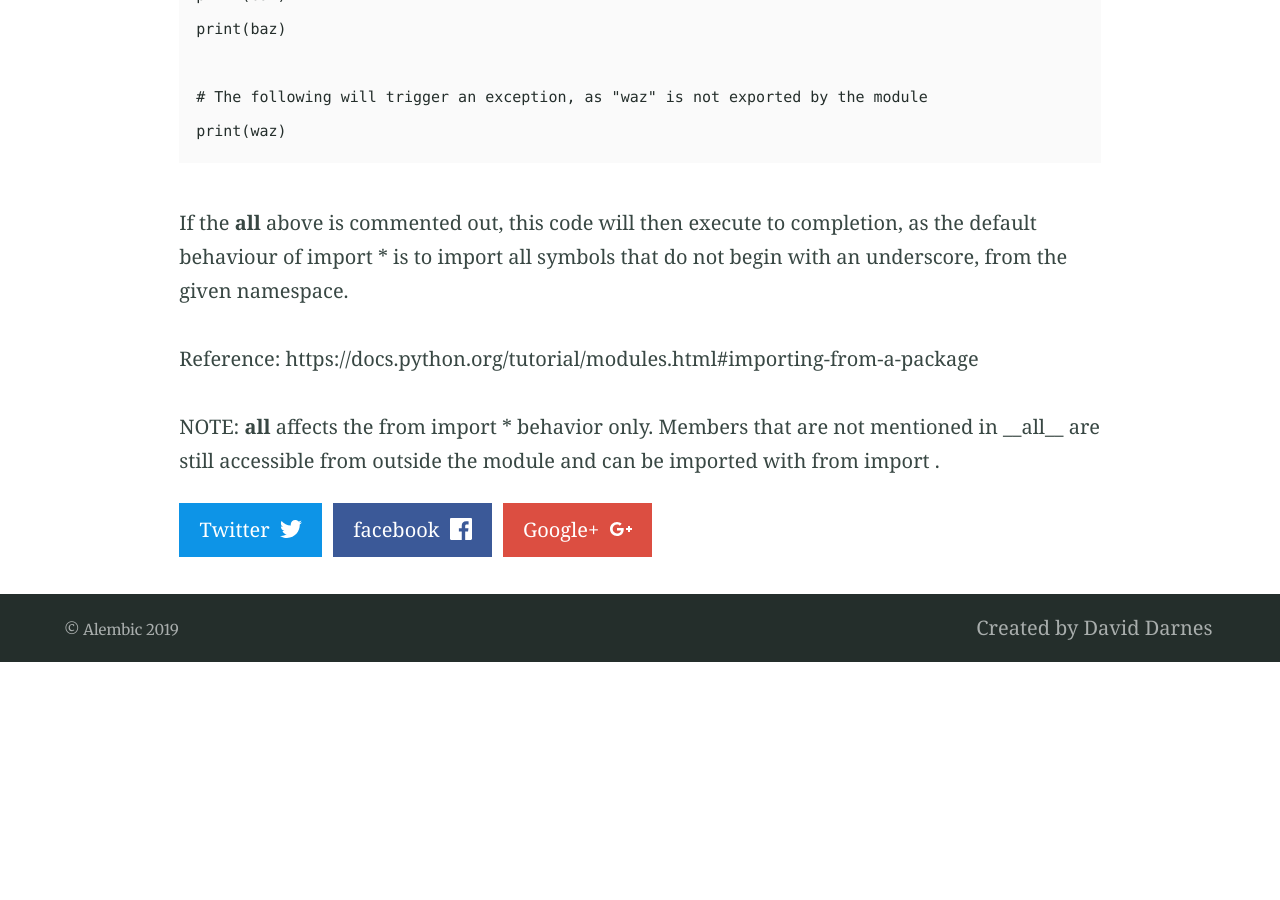
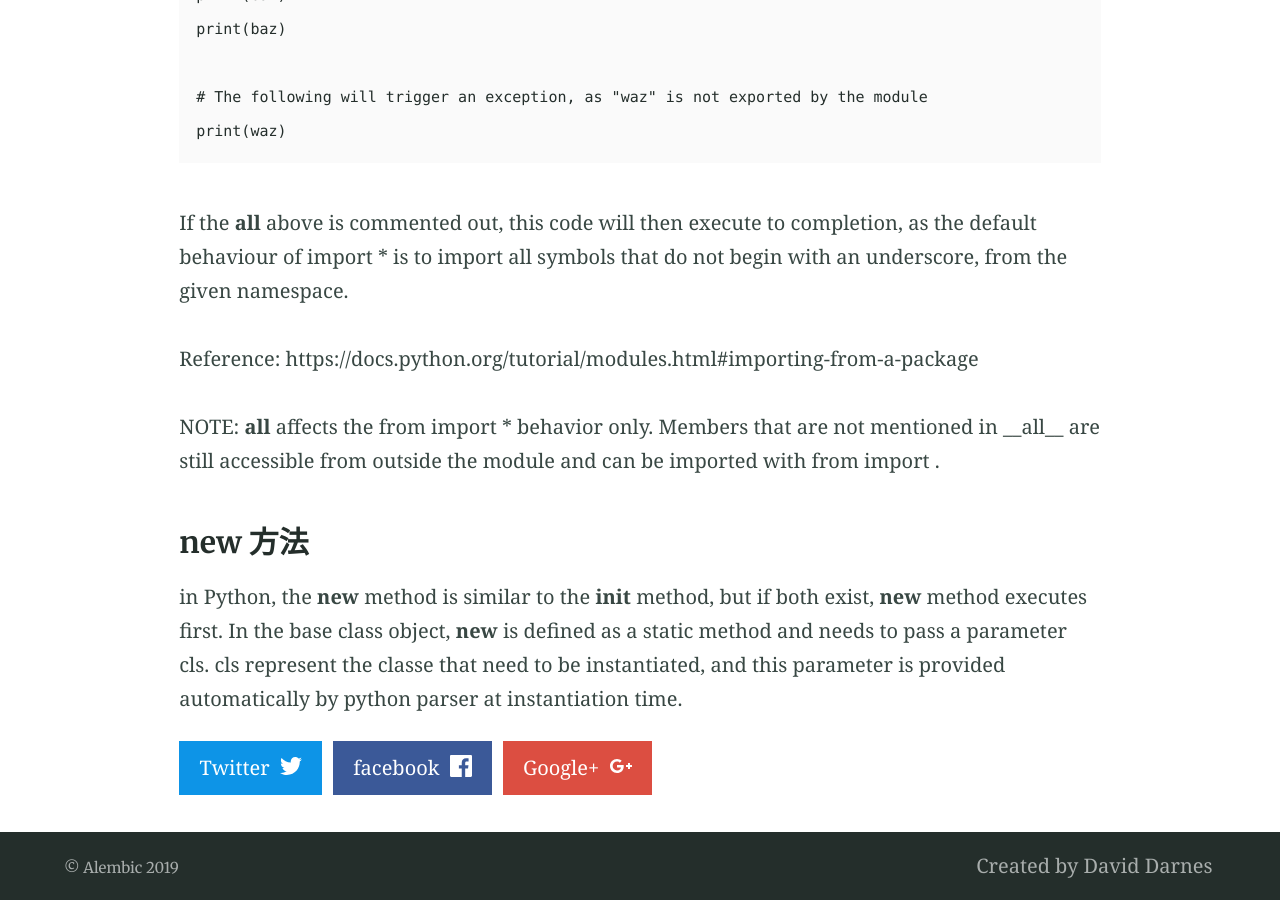
Before and after one commit to wudixm/wudixm.github.io, a Jekyll site: the page built from _posts/2018-04-19-Python.md, in a window 1280 px wide and 900 px high, scrolled down 15362 px. Built offline with Jekyll 4.4.1, drawn with Linux system fonts in a browser that asks for light colours; our own code applies the rules of GitHub Pages for plain Markdown files; before the commit the page ends 16024 px from its top, so only the background shows below that.

Commit message:
__new__ 方法

```diff
--- a/_posts/2018-04-19-Python.md
+++ b/_posts/2018-04-19-Python.md
@@ -474,3 +474,6 @@ If the __all__ above is commented out, this code will then execute to completion
 Reference: https://docs.python.org/tutorial/modules.html#importing-from-a-package
 
 NOTE: __all__ affects the from <module> import * behavior only. Members that are not mentioned in __all__ are still accessible from outside the module and can be imported with from <module> import <member>.
+
+### __new__ 方法
+in Python, the __new__ method is similar to the __init__ method, but if both exist, __new__ method executes first. In the base class object, __new__ is defined as a static method and needs to pass a parameter cls. cls represent the classe that need to be instantiated, and this parameter is provided automatically by python parser at instantiation time.
```
